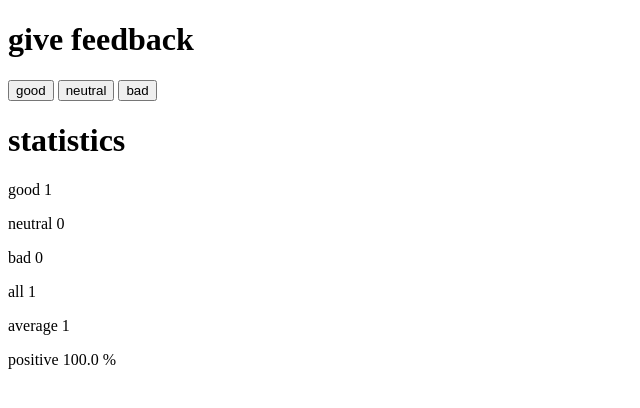
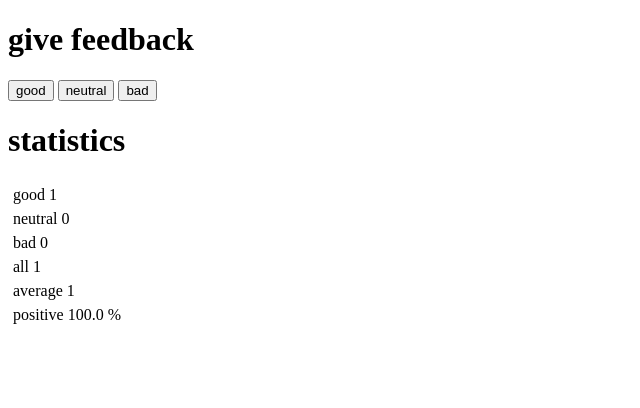
Before and after one commit to Antenni/fullstack, a React (Create React App) app in the folder part1/unicafe/: page / in a window 1280 px wide. Both pictures are taken after a click on the button "good". Shown: the top 408 px of the page, without its empty margins (0-640 px from the left). Built offline with nearby package versions, Linux system fonts and the light colour scheme.

Commit message:
1.11 done

```diff
--- a/part1/unicafe/src/App.js
+++ b/part1/unicafe/src/App.js
@@ -12,9 +12,12 @@
 const StatisticLine = (props) => {
   return (
     <div>
-      <p>
-        {props.text} {props.value}
-        </p>
+      <table>
+        <tr>
+        <td>{props.text}</td>
+        <td>{props.value}</td>
+      </tr>
+      </table>
     </div>
   )
 }
@@ -54,7 +57,11 @@
       <Button text="neutral" handleClick={() => setNeutral(neutral + 1)} />&nbsp;
       <Button text="bad" handleClick={() => setBad(bad + 1)} />
       <h1>statistics</h1>
-      <Statistics good={good} neutral={neutral} bad={bad} all={all} average={average} positive={positive}/>
+      <table>
+        <tbody>
+          <Statistics good={good} neutral={neutral} bad={bad} all={all} average={average} positive={positive}/>
+        </tbody>
+      </table>
     </div>
   )
 }
```
